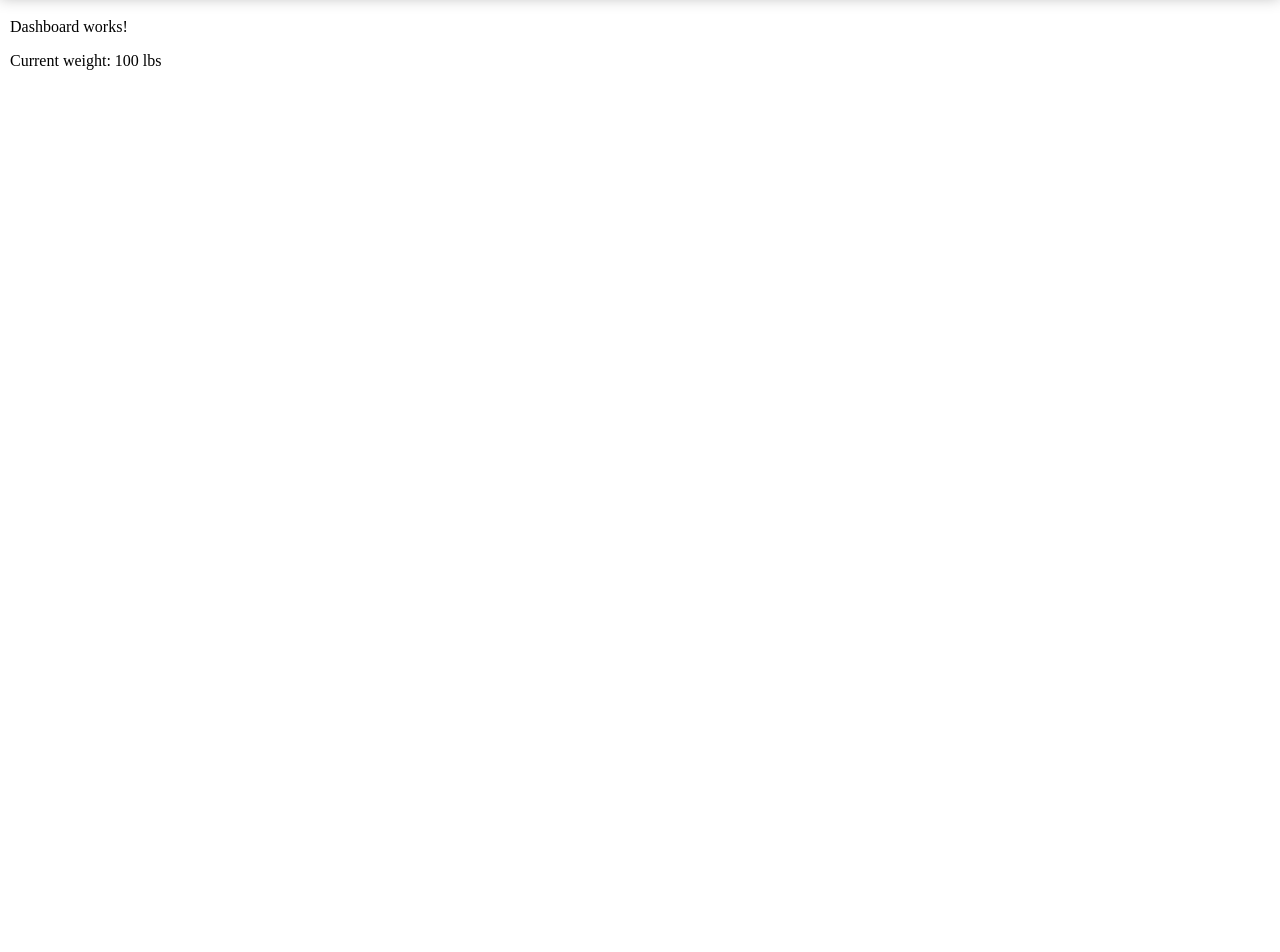
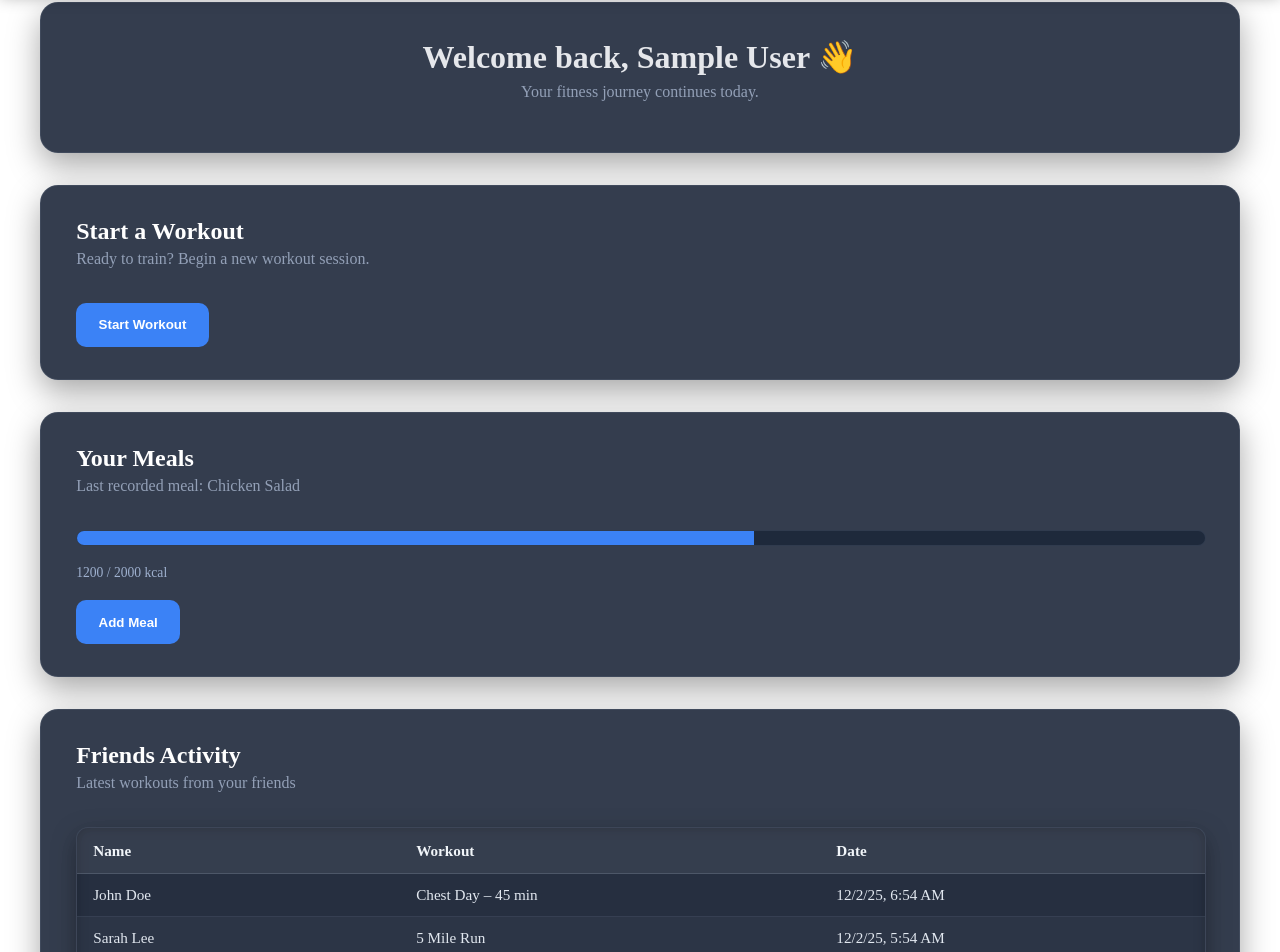
Before and after one commit to jtucke3/workout-client, an Angular app: page /dashboard in a window 1280 px wide. Shown: the part 68-1020 px from the top of the page. Before the commit the page ends 810 px from the top, so only its background shows below. Built offline with nearby package versions, Linux system fonts and the light colour scheme; no server answers; sample sign-in values are in the browser's storage.

Commit message:
Added dashboard homepage and fixed forgot password/sign up links

```diff
--- a/src/app/features/dashboard/dashboard.html
+++ b/src/app/features/dashboard/dashboard.html
@@ -1,9 +1,91 @@
 <app-navbar></app-navbar>
 
-<main class="dashboard-content">
-  <p>Dashboard works!</p>
+<main class="dashboard-wrapper">
 
-  <div class="weight-display">
-    <p>Current weight: {{ displayedWeight | number:'1.0-1' }} {{ weightSymbol }}</p>
+  <div class="welcome-card">
+    <h2>Welcome back, {{ user()?.displayName || 'User' }} 👋</h2>
+    <p>Your fitness journey continues today.</p>
   </div>
+
+  <!-- SECTION: Start Workout -->
+  <section class="section-card">
+    <div class="section-header">
+      <h3>Start a Workout</h3>
+      <p>Ready to train? Begin a new workout session.</p>
+    </div>
+
+    <button class="blue-btn" routerLink="/workout-start">
+      Start Workout
+    </button>
+  </section>
+
+  <!-- SECTION: Meals + Calories -->
+  <section class="section-card">
+    <div class="section-header">
+      <h3>Your Meals</h3>
+      <p>Last recorded meal: {{ lastMealName || 'None yet' }}</p>
+    </div>
+
+    <!-- Calorie bar -->
+    <div class="calorie-bar">
+      <div class="calorie-fill" [style.width.%]="caloriesPercent || 0"></div>
+    </div>
+    <p class="calorie-info">
+      {{ caloriesConsumed || 0 }} / {{ calorieGoal || 2000 }} kcal
+    </p>
+
+    <button class="blue-btn" routerLink="/meals">
+      Add Meal
+    </button>
+  </section>
+
+  <!-- SECTION: Friends Table -->
+  <section class="section-card">
+  <div class="section-header">
+    <h3>Friends Activity</h3>
+    <p>Latest workouts from your friends</p>
+  </div>
+
+  <div class="table-container">
+    <table class="friends-table">
+      <thead>
+        <tr>
+          <th>Name</th>
+          <th>Workout</th>
+          <th>Date</th>
+        </tr>
+      </thead>
+
+      <tbody>
+        <tr *ngFor="let f of friends">
+          <td>{{ f.name }}</td>
+          <td>{{ f.workout }}</td>
+          <td>{{ f.date | date:'short' }}</td>
+        </tr>
+      </tbody>
+    </table>
+  </div>
+
+  <button class="blue-btn" routerLink="/friends">
+    View All Activity
+  </button>
+</section>
+
+
+  <!-- SECTION: Goal Progress -->
+  <section class="section-card">
+    <div class="section-header">
+      <h3>Your Goal Progress</h3>
+      <p>{{ goalTitle || 'Progress toward your goal' }}</p>
+    </div>
+
+    <div class="goal-bar">
+      <div class="goal-fill" [style.width.%]="goalPercent || 0"></div>
+    </div>
+
+    <button class="blue-btn" routerLink="/goals">
+      View Goal
+    </button>
+  </section>
+
 </main>
--- a/src/app/features/dashboard/dashboard.scss
+++ b/src/app/features/dashboard/dashboard.scss
@@ -1,102 +1,152 @@
-.top-bar {
-  position: fixed;
-  top: 0;
-  left: 0;
-  width: 100%;
-  background: rgba(30, 41, 59, 0.95);
-  border-bottom: 1px solid rgba(148, 163, 184, 0.08);
-  display: flex;
-  justify-content: space-between;
-  align-items: center;
-  padding: 0 1rem;
-  height: 60px;
-  box-sizing: border-box; /* important to include padding in width */
-  z-index: 1000;
-  box-shadow: 0 5px 15px rgba(0,0,0,0.3);
+/* Wider layout but still centered */
+.dashboard-wrapper {
+  padding-top: 70px;
+  padding-bottom: 40px;
+  width: min(1200px, 95%);
+  margin: auto;
+  display: grid;
+  gap: 2rem;
+}
 
-  h1 {
+/* Welcome card remains at the top */
+.welcome-card {
+  background: rgba(30, 41, 59, 0.9);
+  border: 1px solid rgba(148, 163, 184, 0.12);
+  padding: 2.2rem;
+  border-radius: 18px;
+  backdrop-filter: blur(6px);
+  text-align: center;
+  color: #e5e7eb;
+  box-shadow: 0 12px 32px rgba(0,0,0,0.35);
+
+  h2 {
+    margin: 0;
+    font-size: 2rem;
+    font-weight: 800;
+  }
+  p {
+    margin-top: .4rem;
+    color: #93a0b7;
+  }
+}
+
+/* Core layout cards */
+.section-card {
+  background: rgba(30, 41, 59, 0.9);
+  border: 1px solid rgba(148, 163, 184, 0.12);
+  border-radius: 18px;
+  padding: 2rem 2.2rem;
+  backdrop-filter: blur(6px);
+  box-shadow: 0 12px 32px rgba(0,0,0,0.35);
+  color: #e5e7eb;
+  display: grid;
+  gap: 1.2rem;
+
+  .section-header {
+    h3 {
       margin: 0;
       font-size: 1.5rem;
-    font-weight: 800;
-    color: #ffffff;
-    overflow: hidden;
-    text-overflow: ellipsis;
-    white-space: nowrap;
-    flex-shrink: 1; /* allows shrinking on small screens */
+      font-weight: 700;
+      color: #fff;
+    }
+    p {
+      margin-top: .3rem;
+      color: #93a0b7;
+    }
+  }
 }
 
-  .logout-btn {
-    height: 36px;
-    padding: 0 1rem;
+/* Blue button matches login theme */
+.blue-btn {
+  height: 44px;
+  padding: 0 1.4rem;
+  border-radius: 10px;
   border: none;
-    border-radius: 10px;
   background: #3b82f6;
-    color: #fff;
+  color: #ffffff;
   font-weight: 700;
   cursor: pointer;
-    transition: background 0.2s, transform 0.04s;
-    white-space: nowrap;
-    flex-shrink: 0; /* prevent shrinking */
-    margin-left: 1rem;
+  justify-self: start;
+  transition: background .2s, transform .05s;
 
   &:hover { background: #2563eb; }
   &:active { transform: translateY(1px); }
 }
 
-  .top-actions {
-    display: flex;
-    align-items: center;
+/* ===== Calories Bar ===== */
+.calorie-bar, .goal-bar {
+  width: 100%;
+  height: 14px;
+  background: #1e293b;
+  border-radius: 10px;
+  overflow: hidden;
+  border: 1px solid rgba(148,163,184,0.15);
 }
 
-  .profile-btn {
-    height: 36px;
-    padding: 0 1rem;
-    border: none;
-    border-radius: 10px;
-    background: transparent;
-    color: #cbd5e1;
-    font-weight: 700;
-    cursor: pointer;
-    transition: background 0.15s, color 0.15s, transform 0.04s;
-    white-space: nowrap;
-    flex-shrink: 0;
-    margin-right: 0.5rem;
-
-    display: flex;
-    flex-direction: column;
-    align-items: flex-start;
-    justify-content: center;
-
-    .profile-main { font-weight: 800; color: #ffffff; }
-    .profile-sub { font-size: 0.75rem; color: #cbd5e1; opacity: 0.9; }
-
-    &:hover {
-      background: rgba(255,255,255,0.04);
-      color: #ffffff;
-    }
-    &:active { transform: translateY(1px); }
+.calorie-fill {
+  height: 100%;
+  background: #3b82f6;
+  transition: width .3s;
 }
 
-  /* For very small screens */
-  @media (max-width: 480px) {
-    flex-direction: column;
-    height: auto;
-    padding: 0.5rem 1rem;
-    align-items: stretch;
-
-    h1 {
-      margin-bottom: 0.5rem;
-      text-align: center;
+.goal-fill {
+  height: 100%;
+  background: #10b981;
+  transition: width .3s;
 }
 
-    .logout-btn {
-      width: 100%; /* button fills width below title */
-      margin-left: 0;
+.calorie-info {
+  margin: 0;
+  font-size: .85rem;
+  color: #9fb1cf;
+}
+
+/* ===== MORE TABLE-LIKE FRIENDS TABLE ===== */
+
+.table-container {
+  width: 100%;
+  overflow-x: auto;
+  border-radius: 12px;
+  border: 1px solid rgba(148, 163, 184, 0.2);
+  background: rgba(15, 23, 42, 0.35);
+  box-shadow:
+    inset 0 0 12px rgba(0,0,0,0.25),
+    0 8px 24px rgba(0,0,0,0.35);
+}
+
+.friends-table {
+  width: 100%;
+  border-collapse: collapse;
+  font-size: 0.95rem;
+  color: #e2e8f0;
+
+  thead {
+    background: rgba(255, 255, 255, 0.07);
+  }
+
+  th {
+    padding: 0.85rem 1rem;
+    text-align: left;
+    font-weight: 700;
+    color: #f1f5f9;
+    font-size: 0.95rem;
+    border-bottom: 1px solid rgba(148, 163, 184, 0.25);
+  }
+
+  td {
+    padding: 0.75rem 1rem;
+    border-bottom: 1px solid rgba(148, 163, 184, 0.15);
+    white-space: nowrap;
+  }
+
+  /* Zebra striping for readability */
+  tbody tr:nth-child(even) {
+    background: rgba(255, 255, 255, 0.03);
+  }
+
+  /* Row hover effect */
+  tbody tr:hover {
+    background: rgba(255, 255, 255, 0.06);
+    transition: background 0.2s ease;
   }
 }
-}
-
-.dashboard-content {
-  padding-top: 60px;
-  margin: 10px;
-}
--- a/src/app/features/dashboard/dashboard.ts
+++ b/src/app/features/dashboard/dashboard.ts
@@ -1,11 +1,13 @@
 import { Component, inject, OnInit, signal } from '@angular/core';
 import { CommonModule } from '@angular/common';
+import { Router } from '@angular/router';
 import { UnitService } from '../../shared/services/unit.service';
 import { Navbar } from '../../shared/components/navbar/navbar';
+import { RouterModule } from '@angular/router';
 
 @Component({
   selector: 'app-dashboard',
-  imports: [CommonModule, Navbar],
+  imports: [CommonModule, Navbar, RouterModule],
   templateUrl: './dashboard.html',
   styleUrl: './dashboard.scss'
 })
@@ -13,6 +15,40 @@ export class Dashboard {
   private unitService = inject(UnitService);
   isLoading = signal(true);
   user = signal<{ displayName?: string; email?: string } | null>(null);
+
+  constructor() {
+    // Only load user in the browser. During SSR there is no localStorage/window.
+    if (typeof window !== 'undefined') {
+      this.loadUser();
+    } else {
+      this.isLoading.set(false);
+    }
+  }
+
+  private async loadUser() {
+    this.isLoading.set(true);
+    // Try cached user first
+    const cached = localStorage.getItem('user');
+    if (cached) {
+      try { this.user.set(JSON.parse(cached)); } catch { this.user.set(null); }
+    }
+
+    try {
+      const token = localStorage.getItem('token');
+      const headers: Record<string,string> = { 'Accept': 'application/json' };
+      if (token) headers['Authorization'] = `Bearer ${token}`;
+      const res = await fetch('/api/auth/me', { headers });
+      if (res.ok) {
+        const data = await res.json();
+        this.user.set({ displayName: data.displayName || data.name || data.display_name, email: data.email });
+        try { localStorage.setItem('user', JSON.stringify(data)); } catch {}
+      }
+    } catch (e) {
+      // network error — keep cached if present
+    } finally {
+      this.isLoading.set(false);
+    }
+  }
 
   // Example stored weight for testing
   weightInPounds = 100;
@@ -27,4 +63,24 @@ export class Dashboard {
   get weightSymbol(): string {
     return this.unitService.getSymbol();
   }
+
+  friends = [
+    { name: "John Doe", workout: "Chest Day – 45 min", date: new Date() },
+    { name: "Sarah Lee", workout: "5 Mile Run", date: new Date(Date.now() - 3600_000) },
+    { name: "Miguel Torres", workout: "Leg Day – 60 min", date: new Date(Date.now() - 7200_000) },
+  ];
+
+  //lastMealName = null; // placeholder
+  get lastMealName(): string {
+    return "Chicken Salad";
+  }
+  caloriesConsumed = 1200;
+  calorieGoal = 2000;
+  get caloriesPercent(): number {
+    return (this.caloriesConsumed / this.calorieGoal) * 100;
+  }
+
+  goalTitle = "Lose 5 lbs";
+  goalPercent = 40;
+
 }
--- a/src/app/features/loginMaster/login/login.ts
+++ b/src/app/features/loginMaster/login/login.ts
@@ -3,11 +3,12 @@ import { CommonModule } from '@angular/common';
 import { FormBuilder, ReactiveFormsModule, Validators } from '@angular/forms';
 import { LoginService } from '../loginService/login.service';
 import { LoginRequestWebVo } from '../loginModels/login-api.models';
+import { RouterModule } from '@angular/router';
 
 @Component({
   standalone: true,
   selector: 'app-login',
-  imports: [CommonModule, ReactiveFormsModule],
+  imports: [CommonModule, ReactiveFormsModule, RouterModule],
   templateUrl: './login.html',
   styleUrls: ['./login.scss']
 })
```
Lines whose indentation alone changed are shown as unchanged.
